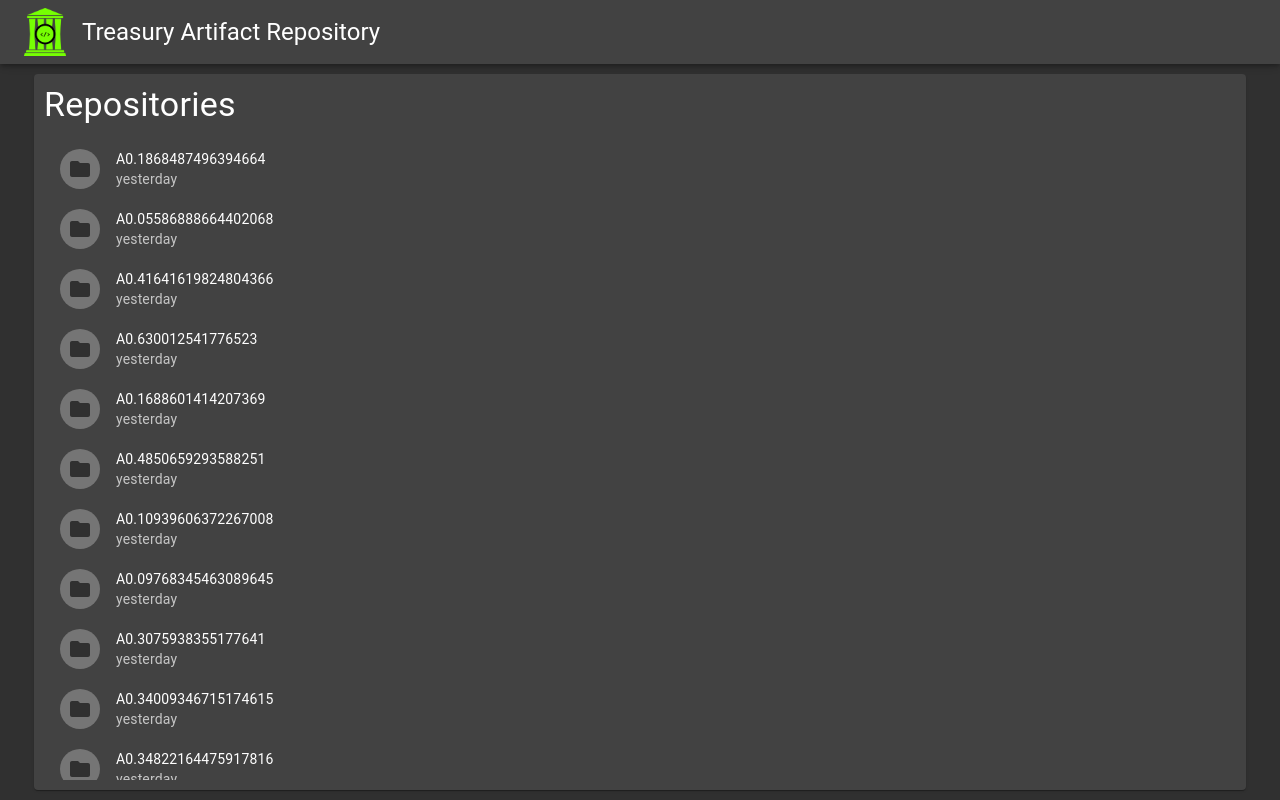
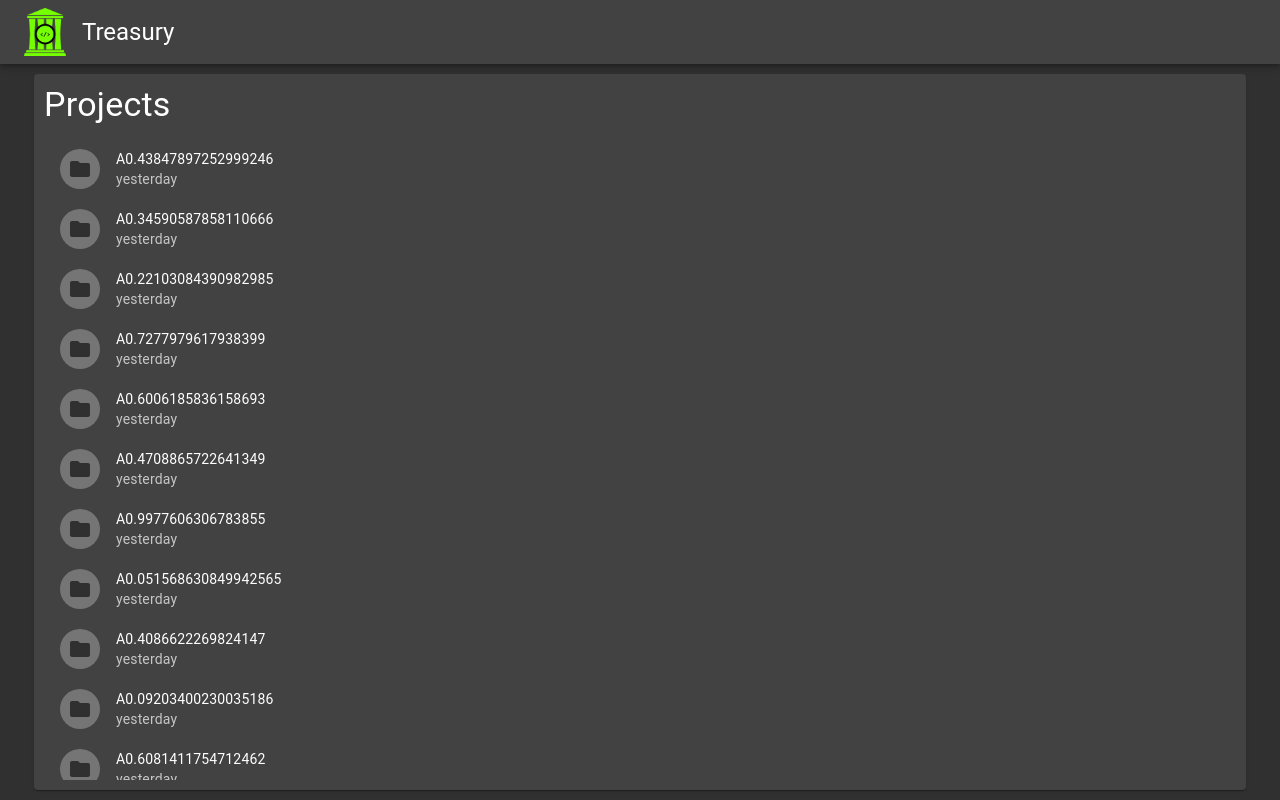
Before and after one commit to yotam180/treasury, a React (Create React App) app in the folder webapp/treasury/: page / in a window 1280 px wide. Built offline with nearby package versions, Linux system fonts and the light colour scheme.

Commit message:
Add react-browser-dom integraion

```diff
--- a/webapp/treasury/package.json
+++ b/webapp/treasury/package.json
@@ -11,6 +11,7 @@
     "axios": "^0.20.0",
     "react": "^16.13.1",
     "react-dom": "^16.13.1",
+    "react-router-dom": "^5.2.0",
     "react-scripts": "3.4.3"
   },
   "scripts": {
--- a/webapp/treasury/src/App.js
+++ b/webapp/treasury/src/App.js
@@ -3,13 +3,14 @@ import "./style/App.css";
 import "./style/Fonts.css";
 import "@material-ui/core/styles/";
 
-import { Container, CssBaseline, ThemeProvider } from "@material-ui/core";
+import { CssBaseline, ThemeProvider } from "@material-ui/core";
 import { Header } from "./components/Header";
 import { theme } from "./style/theme";
-import { RepoList } from "./components/RepoList";
+import { Switch, Route, BrowserRouter as Router } from "react-router-dom";
 import { makeStyles } from "@material-ui/styles";
+import { ReposView } from "./views/ReposView";
 
-const useStyles = makeStyles((theme) => ({
+const useStyles = makeStyles(() => ({
   fixedWrapper: {
     top: 0,
     bottom: 0,
@@ -23,38 +24,30 @@ const useStyles = makeStyles((theme) => ({
     flex: 1,
     overflow: "hidden",
   },
-  container: {
-    height: "100%",
-    display: "flex",
-  },
 }));
 
 function App() {
-  function generateData() {
-    let data = [];
-    for (var i = 0; i < 50; ++i) {
-      data.push({ name: "A" + Math.random(), lastUpdated: "yesterday" });
-    }
-    return data;
-  }
-
   const styles = useStyles();
 
   return (
-    <div className="App">
+    <Router>
       <ThemeProvider theme={theme}>
         <CssBaseline />
-
         <div className={styles.fixedWrapper}>
           <Header />
           <div className={styles.app}>
-            <Container className={styles.container}>
-              <RepoList data={generateData()} />
-            </Container>
+            <Switch>
+              <Route path="/" exact>
+                <ReposView />
+              </Route>
+              <Route path="/repo/:name">
+                <div>This is a repo view</div>
+              </Route>
+            </Switch>
           </div>
         </div>
       </ThemeProvider>
-    </div>
+    </Router>
   );
 }
 
--- a/webapp/treasury/src/components/Header.js
+++ b/webapp/treasury/src/components/Header.js
@@ -22,7 +22,7 @@ export function Header() {
       <AppBar position="static" variant="elevation" className={styles.appBar}>
         <Toolbar>
           <img src={logo} className={styles.logo} alt="Treasury logo" />
-          <Typography variant="h5">Treasury Artifact Repository</Typography>
+          <Typography variant="h5">Treasury</Typography>
         </Toolbar>
       </AppBar>
     </div>
--- a/webapp/treasury/src/components/RepoList.js
+++ b/webapp/treasury/src/components/RepoList.js
@@ -57,7 +57,7 @@ export function RepoList({ data }) {
   return (
     <Paper className={styles.paper}>
       <Typography variant="h4" className={styles.title}>
-        {data ? "Repositories" : "No repositories to show"}
+        {data ? "Projects" : "No repositories to show"}
       </Typography>
       <div className={styles.wrapper}>
         <List>{generateRepoList(data)}</List>
--- /dev/null
+++ b/webapp/treasury/src/views/ReposView.js
@@ -0,0 +1,28 @@
+import { Container, makeStyles } from "@material-ui/core";
+import React from "react";
+import { RepoList } from "../components/RepoList";
+
+const useStyles = makeStyles(() => ({
+  container: {
+    height: "100%",
+    display: "flex",
+  },
+}));
+
+export function ReposView() {
+  const styles = useStyles();
+
+  function generateData() {
+    let data = [];
+    for (var i = 0; i < 50; ++i) {
+      data.push({ name: "A" + Math.random(), lastUpdated: "yesterday" });
+    }
+    return data;
+  }
+
+  return (
+    <Container className={styles.container}>
+      <RepoList data={generateData()} />
+    </Container>
+  );
+}
```
Also changed, not shown: 1 other file (tests, documents, lock files or other folders).
